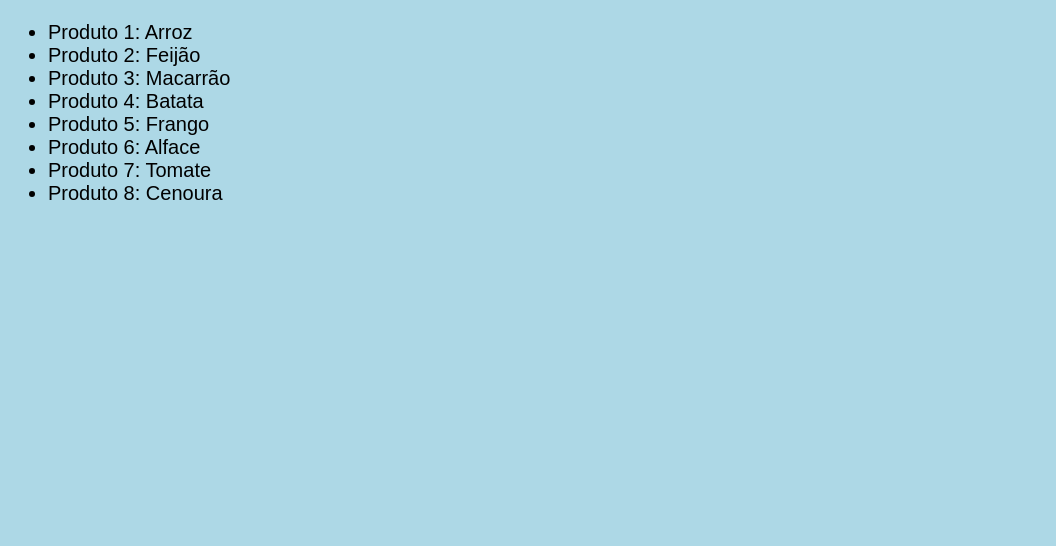
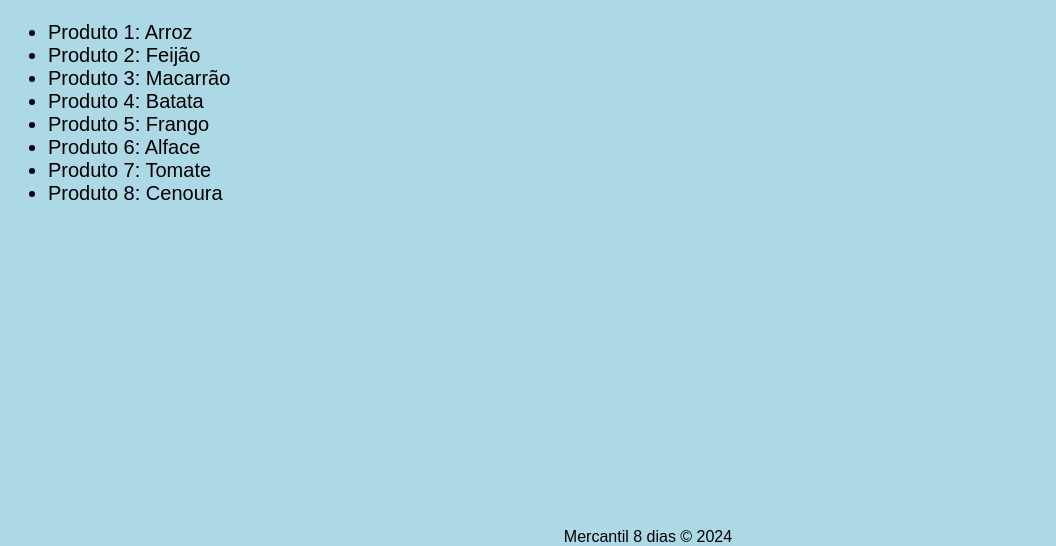
Before and after one commit to LuisH-Brito/portal_vendas, a plain HTML site: page index.html in a window 1280 px wide. Shown: the part 254-800 px from the top of the page, without its empty margins (0-1056 px from the left). Drawn offline with Linux system fonts and the light colour scheme.

```diff
--- a/bluestyle.css
+++ b/bluestyle.css
@@ -22,3 +22,10 @@
     font-family: Arial, Helvetica, sans-serif;
     font-size: 20px;
 }
+footer{
+    position: fixed;
+    bottom: 0;
+    width: 100%;
+    text-align: center;
+    font-family: Arial, Helvetica, sans-serif;
+}
--- a/index.html
+++ b/index.html
@@ -8,6 +8,9 @@
 
 <h1>Hello World!</h1>
 <P>É um prazer tê-lo visitando nossa página</P>
+<header>
+
+</header>
 <h2>Lista de produtos disponiveis:</h2>
 <ul>
     <li>Produto 1: Arroz</li>
@@ -19,5 +22,8 @@
     <li>Produto 7: Tomate</li>
     <li>Produto 8: Cenoura</li>
 </ul>
+<footer>
+    <P1>Mercantil 8 dias &copy; 2024</P1>
+</footer>
 </body>
 </html>
```
Also changed, not shown: logo/logo-mercantil.png (added).
